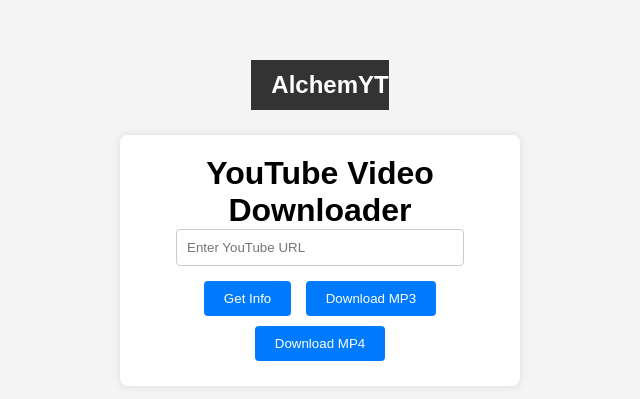
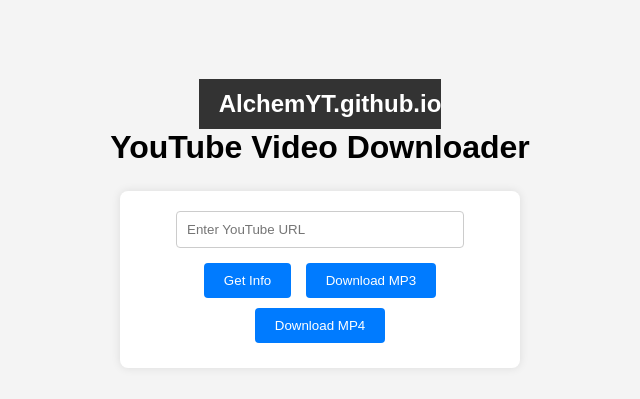
Before and after one commit to AlchemistChief/AlchemYT, a plain HTML site: page index.html in a window 1280 px wide. Shown: the part 177-576 px from the top of the page, without its empty margins (320-960 px from the left). Drawn offline with Linux system fonts and the light colour scheme.

Commit message:
Update index.html

```diff
--- a/index.html
+++ b/index.html
@@ -8,11 +8,12 @@
 </head>
 <body>
     <div class="topbar">
-        <span class="websitename">AlchemYT</span>
+        <span class="websitename"><span class="name">AlchemYT</span><span class="dot">.</span><span class="github">github</span><span class="io">.io</span></span>
     </div>
 
+    <h1>YouTube Video Downloader</h1>
+
     <div class="container">
-        <h1>YouTube Video Downloader</h1>
         <input type="text" id="url" placeholder="Enter YouTube URL">
         <button id="fetchInfoBtn">Get Info</button>
         <button id="downloadMp3Btn">Download MP3</button>
```
